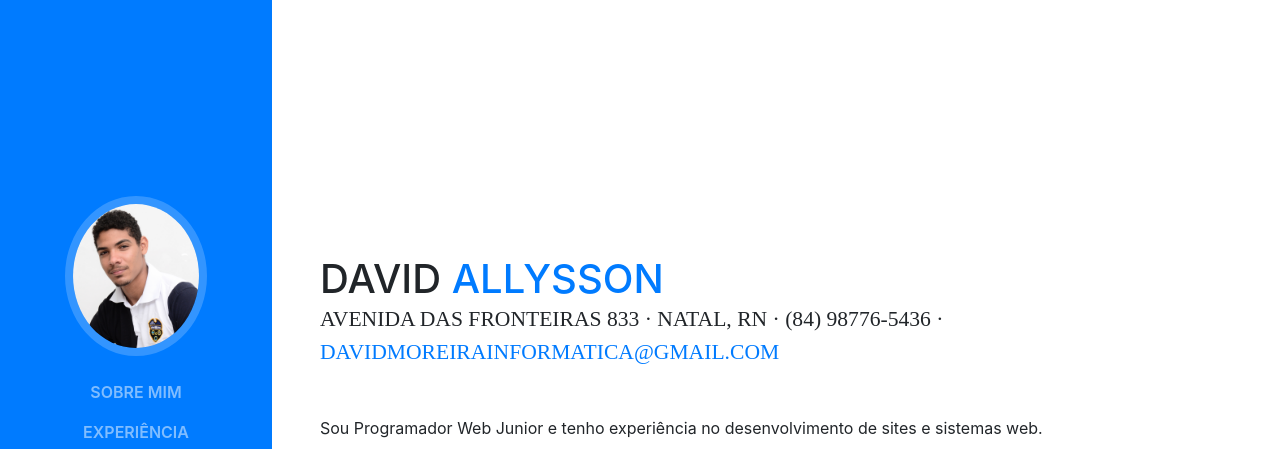
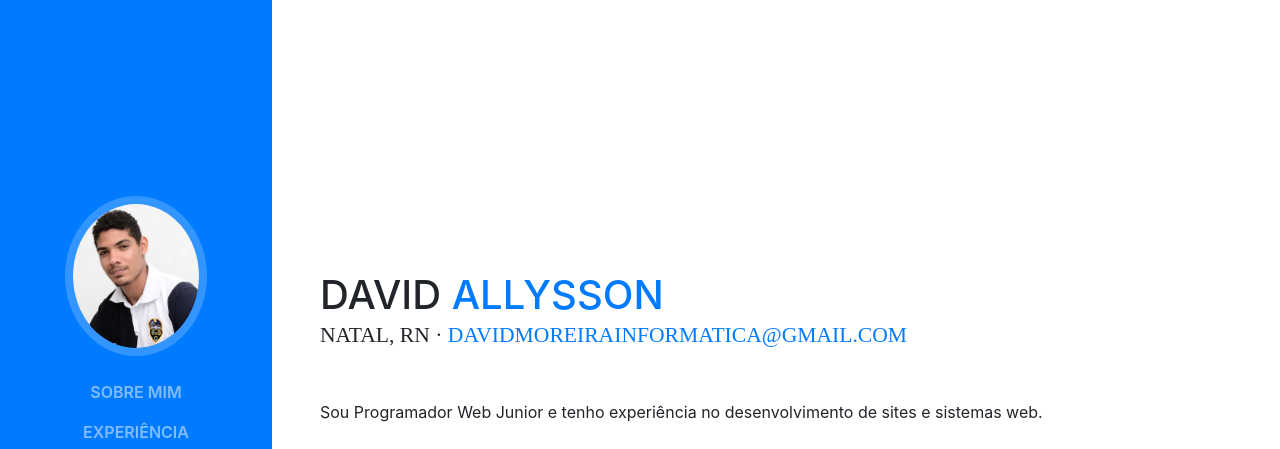
Before and after one commit to davidallysson/curriculo, a website with bundled scripts: page index.html in a window 1280 px wide. Shown: the top 449 px of the page. Built offline with nearby package versions, Linux system fonts and the light colour scheme; a web font is replaced by a local one.

Commit message:
removendo informações sensíveis

```diff
--- a/index.html
+++ b/index.html
@@ -68,7 +68,7 @@
           <h1 class="mb-0">David
             <span class="text-primary">Allysson</span>
           </h1>
-          <div class="subheading mb-5">Avenida das Fronteiras 833 · Natal, RN · (84) 98776-5436 ·
+          <div class="subheading mb-5"> Natal, RN ·
             <a href="mailto:davidmoreirainformatica@gmail.com">davidmoreirainformatica@gmail.com</a>
           </div>
           <p class="mb-5">Sou Programador Web Junior e tenho experiência no desenvolvimento de sites e sistemas web.</p>
```
